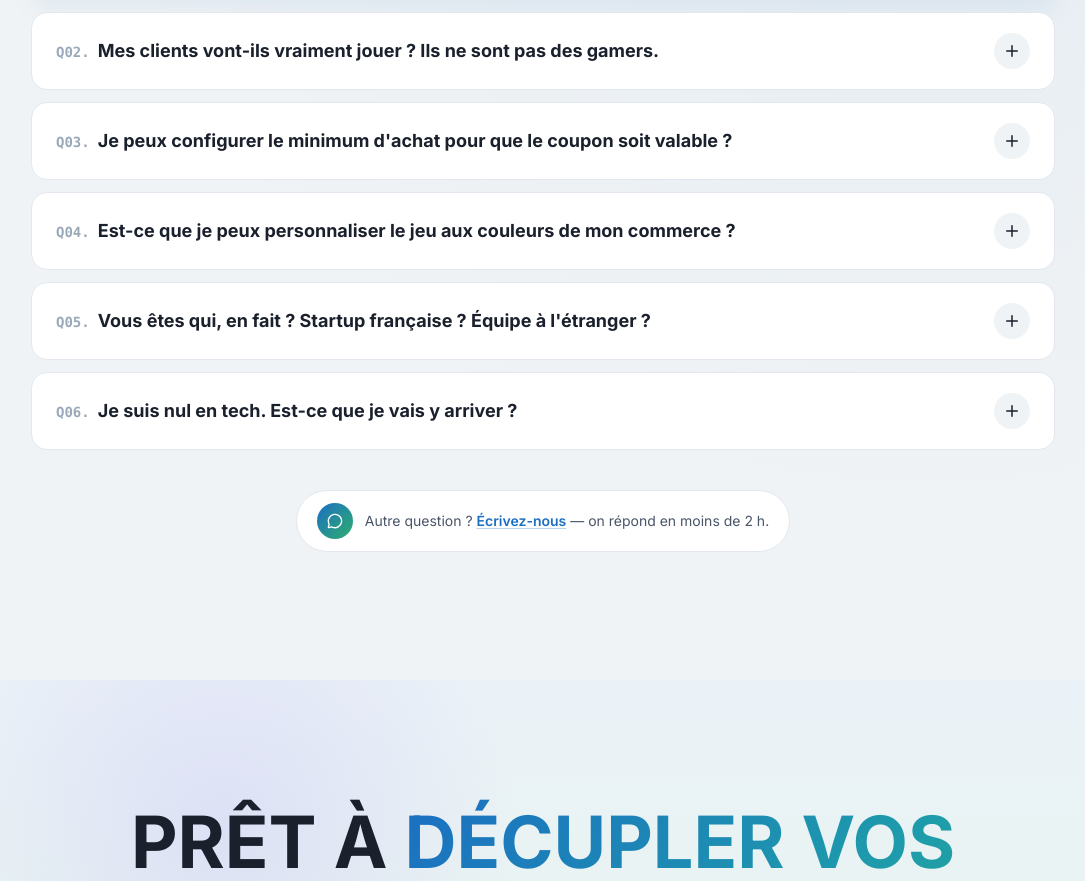
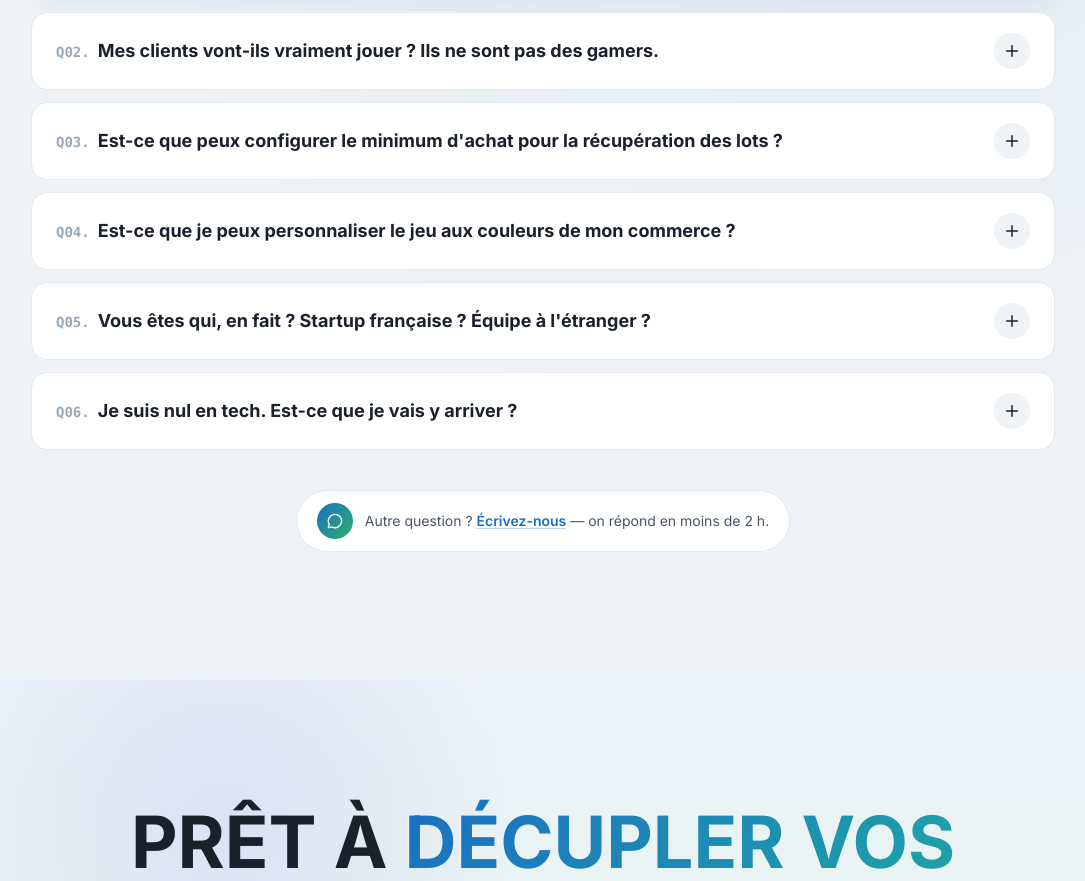
Before and after one commit to MauiMnvrr/boumrank-website, a Next.js app: page / in a window 1280 px wide. Shown: the part 4961-5842 px from the top of the page, without its empty margins (97-1182 px from the left). Built offline with nearby package versions, Linux system fonts and the light colour scheme; no server answers.

Commit message:
Update FAQ minimum d'achat copy

```diff
--- a/src/data/home-faqs.ts
+++ b/src/data/home-faqs.ts
@@ -23,9 +23,9 @@ export const HOME_FAQS: FaqItem[] = [
       "C'est justement le point. Le jeu n'est pas pour les gamers — c'est pour tout le monde. Une roue qui tourne, ça parle à votre grand-mère comme à l'ado de 14 ans. 89 % des scans aboutissent à une partie lancée sur nos données beta.",
   },
   {
-    question: "Je peux configurer le minimum d'achat pour que le coupon soit valable ?",
+    question: "Est-ce que peux configurer le minimum d'achat pour la récupération des lots ?",
     answer:
-      "Oui, c'est même obligatoire pour activer un lot. Vous définissez le seuil (ex : 5 €, 15 €, 30 €) selon la valeur du lot. Le caissier voit le minimum affiché à l'écran au moment du swipe et valide en 2 secondes.",
+      "Oui, vous fixez un seuil unique pour l'ensemble de vos lots. Que ce soit 0 €, 5 € ou 10 €, vous définissez le montant minimum de commande nécessaire pour qu'un client puisse repartir avec son lot.",
   },
   {
     question: 'Est-ce que je peux personnaliser le jeu aux couleurs de mon commerce ?',
```
